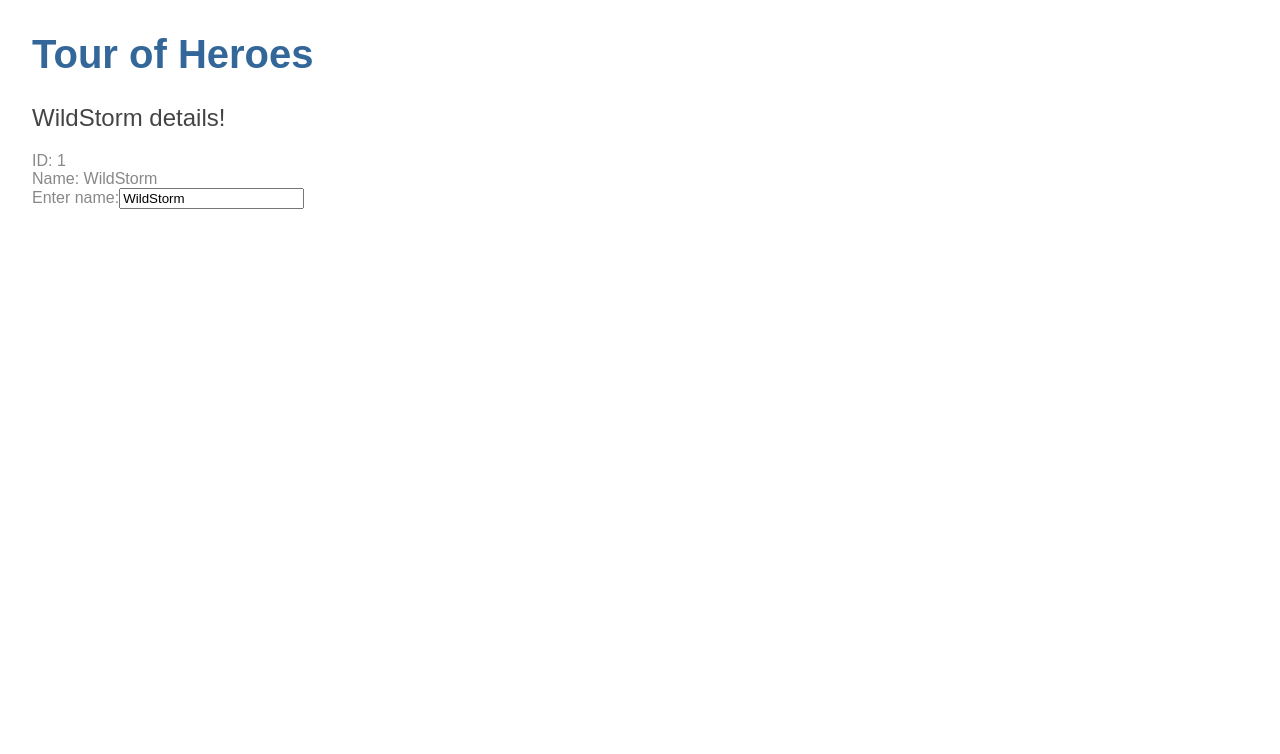
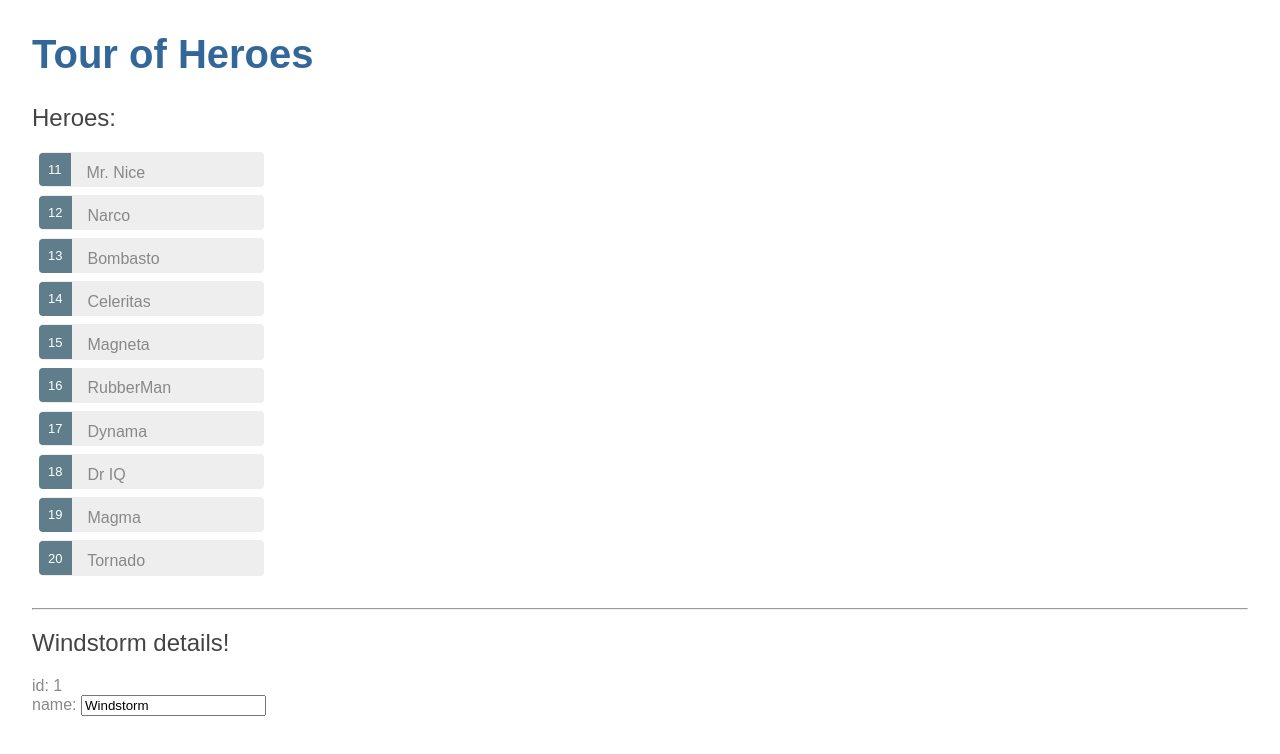
Before and after one commit to cyberplanner/angular-tour-of-heroes, an Angular app: page / in a window 1280 px wide. Shown: the top 754 px of the page. Built offline with nearby package versions, Linux system fonts and the light colour scheme.

Commit message:
Display an array of hereos

```diff
--- a/src/app/app.component.ts
+++ b/src/app/app.component.ts
@@ -1,9 +1,24 @@
 import { Component } from '@angular/core';
+
+const HEROES: Hero[] = [
+  { id: 11, name: 'Mr. Nice' },
+  { id: 12, name: 'Narco' },
+  { id: 13, name: 'Bombasto' },
+  { id: 14, name: 'Celeritas' },
+  { id: 15, name: 'Magneta' },
+  { id: 16, name: 'RubberMan' },
+  { id: 17, name: 'Dynama' },
+  { id: 18, name: 'Dr IQ' },
+  { id: 19, name: 'Magma' },
+  { id: 20, name: 'Tornado' }
+];
 
 export class Hero {
   id: number;
   name: string;
 }
+
+
 
 @Component({
   selector: 'app-root',
@@ -11,20 +26,77 @@
   styleUrls: ['./app.component.css'],
   template: `
     <h1>{{title}}</h1>
+    <h2>Heroes:</h2>
+    <ul class="heroes">
+      <li *ngFor="let hero of heroes">
+      <span class="badge">{{hero.id}}</span> {{hero.name}}
+      </li>
+    </ul>
+    <hr/>
     <h2>{{hero.name}} details!</h2>
-    <div><label>ID: </label>{{hero.id}}</div>
-    <div><label>Name: </label>{{hero.name}}</div>
+    <div><label>id: </label>{{hero.id}}</div>
     <div>
-      <label>Enter name:</label>
-      <input [(ngModel)] = "hero.name" placeholder="Name"/>
+      <label>name: </label>
+      <input [(ngModel)]="hero.name" placeholder="name">
     </div>
-    `
+    `,
+    styles: [`
+      .selected {
+        background-color: #CFD8DC !important;
+        color: white;
+      }
+      .heroes {
+        margin: 0 0 2em 0;
+        list-style-type: none;
+        padding: 0;
+        width: 15em;
+      }
+      .heroes li {
+        cursor: pointer;
+        position: relative;
+        left: 0;
+        background-color: #EEE;
+        margin: .5em;
+        padding: .3em 0;
+        height: 1.6em;
+        border-radius: 4px;
+      }
+      .heroes li.selected:hover {
+        background-color: #BBD8DC !important;
+        color: white;
+      }
+      .heroes li:hover {
+        color: #607D8B;
+        background-color: #DDD;
+        left: .1em;
+      }
+      .heroes .text {
+        position: relative;
+        top: -3px;
+      }
+      .heroes .badge {
+        display: inline-block;
+        font-size: small;
+        color: white;
+        padding: 0.8em 0.7em 0 0.7em;
+        background-color: #607D8B;
+        line-height: 1em;
+        position: relative;
+        left: -1px;
+        top: -4px;
+        height: 1.8em;
+        margin-right: .8em;
+        border-radius: 4px 0 0 4px;
+      }
+      `],
 })
 
 export class AppComponent {
-  title = 'Tour of Heroes';
+  title   = 'Tour of Heroes';
+  heroes  = HEROES;
   hero: Hero = {
     id: 1,
-    name: 'WildStorm'
+    name: 'Windstorm'
   };
+
 }
```
